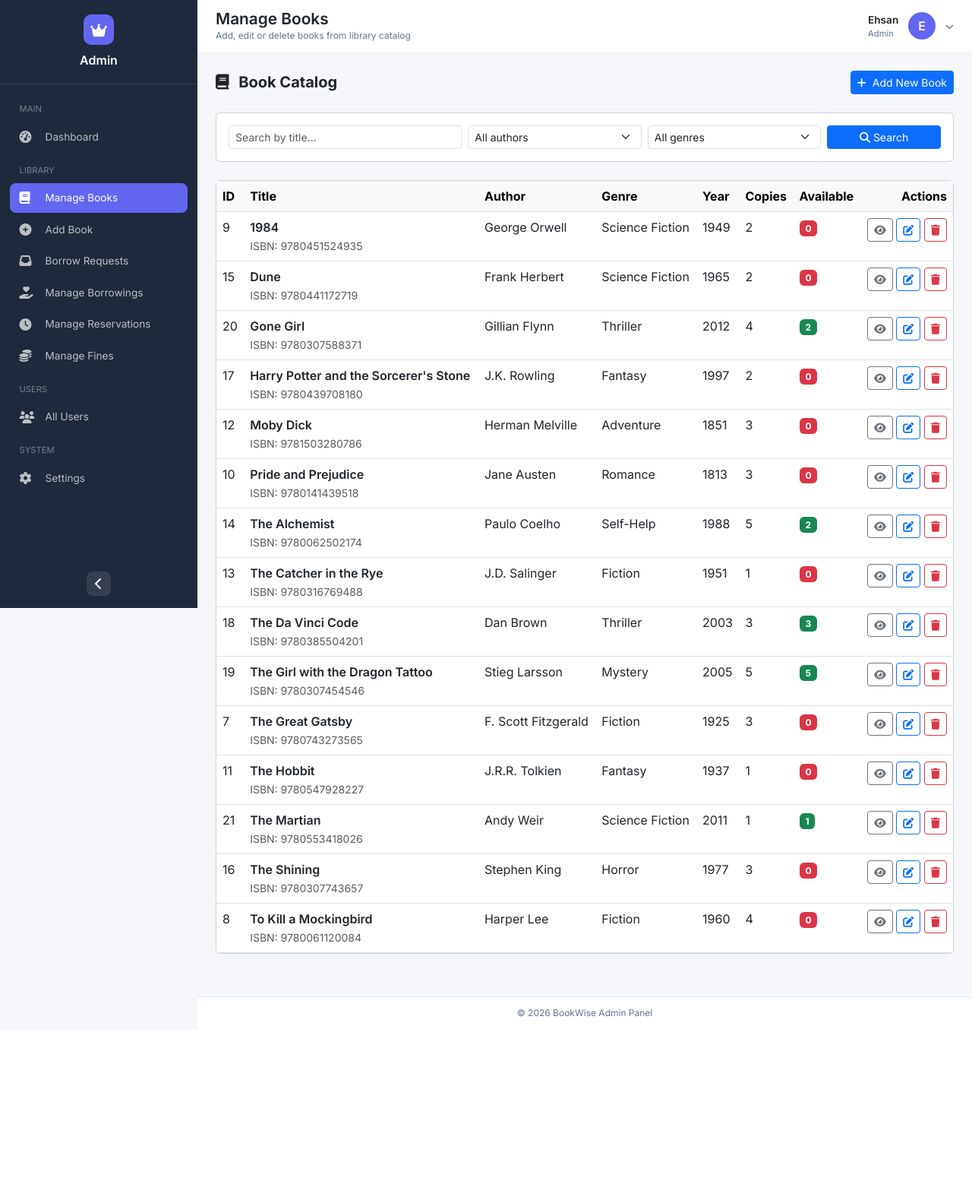
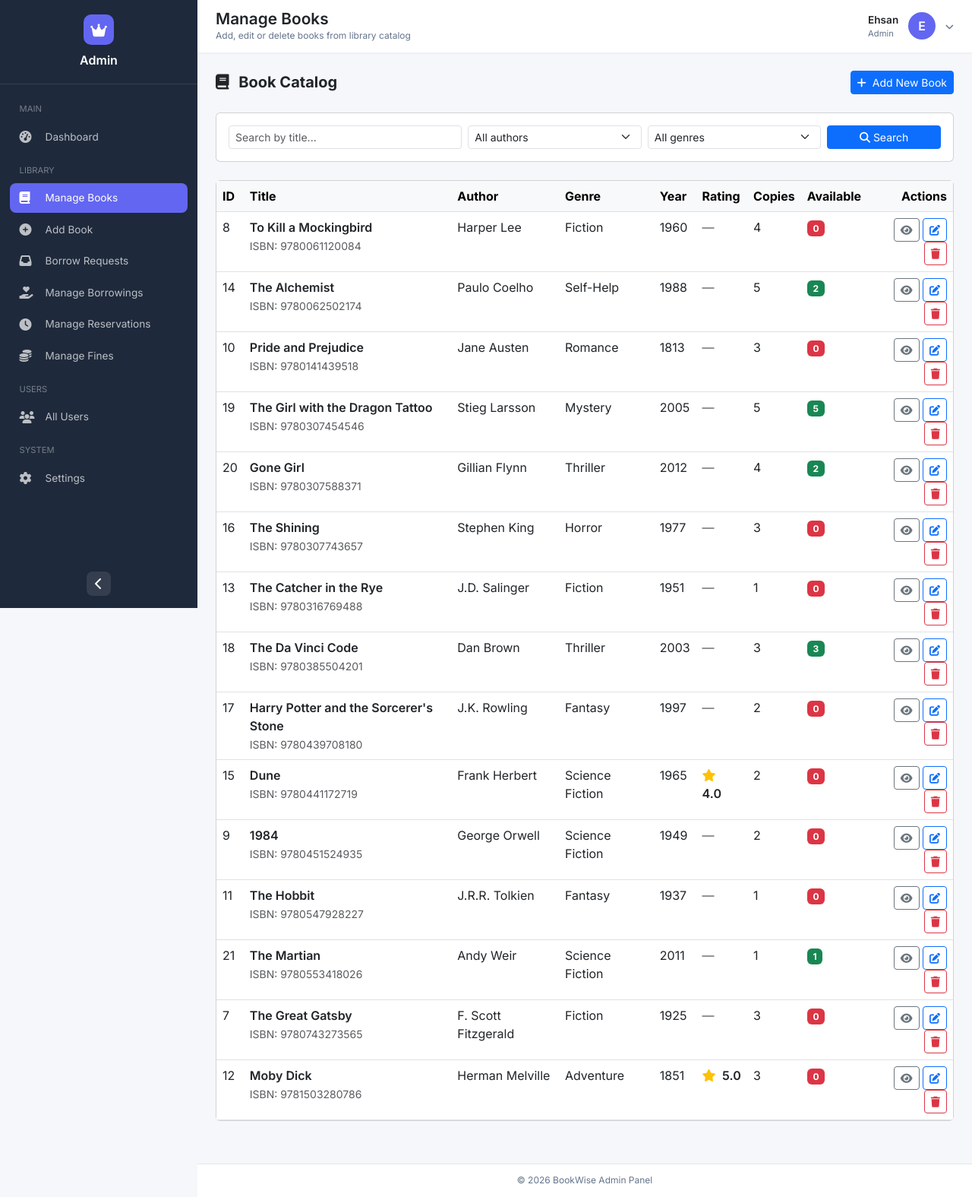
Before and after one commit to Dhamnix/OnlineLibManagment, a Django app: page /books/admin/ in a window 1280 px wide. Shown: the whole page at 76% size. Before the commit the page ends 1338 px from the top, so only its background shows below. Run offline with Django 5.2, Linux system fonts and the light colour scheme; a user stored in the database is signed in; data comes from the database, SQL or seed files in the repository; both versions use the stored data as it was after the commit.

Commit message:
adding rating to books view in admin dashboard

```diff
--- a/books/templates/books/admin_book_list.html
+++ b/books/templates/books/admin_book_list.html
@@ -62,6 +62,7 @@
                             <th>Author</th>
                             <th>Genre</th>
                             <th>Year</th>
+                            <th>Rating</th>
                             <th>Copies</th>
                             <th>Available</th>
                             <th class="text-end">Actions</th>
@@ -80,6 +81,14 @@
                             <td>{{ book.author }}</td>
                             <td>{{ book.genre }}</td>
                             <td>{{ book.publish_year }}</td>
+                            <td>
+                                {% if book.average_rating %}
+                                    <span class="text-warning"><i class="fas fa-star me-1"></i></span>
+                                    <span class="fw-semibold">{{ book.average_rating|floatformat:1 }}</span>
+                                {% else %}
+                                    <span class="text-muted">—</span>
+                                {% endif %}
+                            </td>
                             <td>{{ book.total_copies }}</td>
                             <td>
                                 <span class="badge {% if book.available_copies > 0 %}bg-success{% else %}bg-danger{% endif %}">
--- a/books/views.py
+++ b/books/views.py
@@ -89,7 +89,7 @@ class AdminBookListView(LoginRequiredMixin, ListView):
         return super().dispatch(request, *args, **kwargs)
 
     def get_queryset(self):
-        queryset = Book.objects.all()
+        queryset = Book.objects.annotate(average_rating=Avg('reviews__rating'))
         search = self.request.GET.get("search", "").strip()
         author = self.request.GET.get("author", "").strip()
         genre = self.request.GET.get("genre", "").strip()
```
Also changed, not shown: db.sqlite3.
